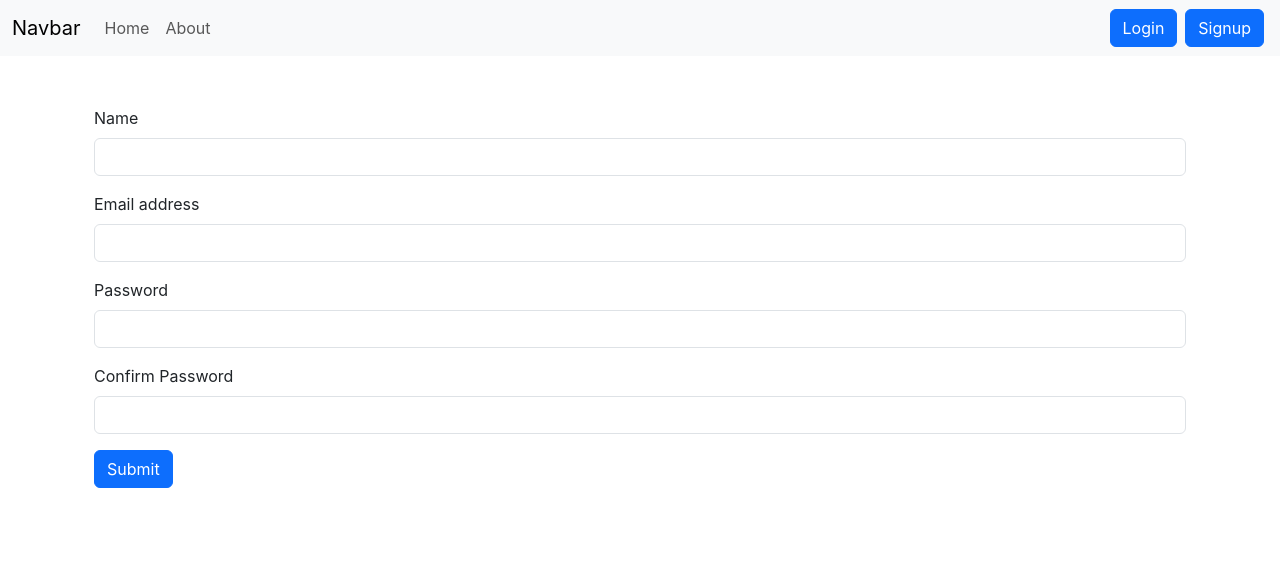
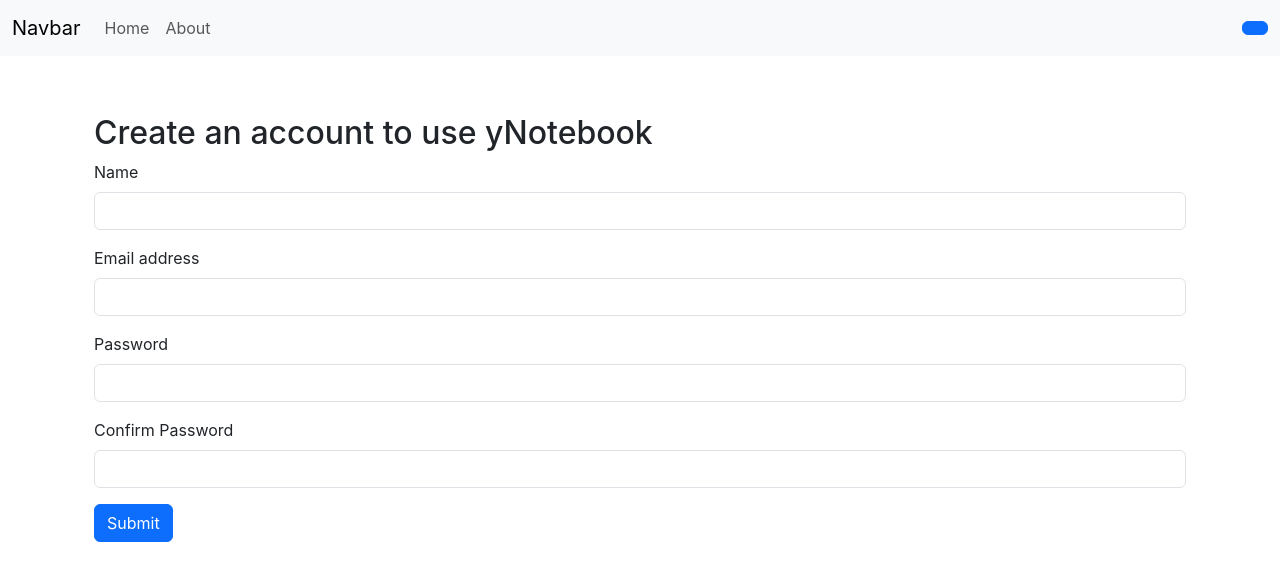
Before and after one commit to yashsvi1010/ynotebook, a React (Create React App) app: page /signup in a window 1280 px wide. Shown: the top 580 px of the page. Built offline with nearby package versions, Linux system fonts and the light colour scheme; sample sign-in values are in the browser's storage.

Commit message:
adding alerts

```diff
--- a/src/Component/Alert.js
+++ b/src/Component/Alert.js
@@ -14,7 +14,8 @@
           className={`alert alert-${props.alert.type} alert-dismissible fade show`}
           role="alert"
         >
-          <strong>{capitalize(props.alert.type)} </strong>:{props.alert.msg}
+          <strong>{capitalize(props.alert.type)} </strong>
+          {props.alert.msg}
         </div>
       )}
     </div>
--- a/src/Component/Navbar.js
+++ b/src/Component/Navbar.js
@@ -1,7 +1,12 @@
 import React from "react";
-import { Link, useLocation } from "react-router-dom";
+import { Link, useLocation, useNavigate } from "react-router-dom";
 
 export const Navbar = () => {
+  let history = useNavigate();
+  const handleLogout = () => {
+    localStorage.removeItem("token");
+    history("/login");
+  };
   let location = useLocation();
 
   return (
@@ -46,14 +51,29 @@
                 </Link>
               </li>
             </ul>
+            {!localStorage.getItem("token") ? (
               <form className="d-flex">
-              <Link className="btn btn-primary mx-1" to="/login" role="button">
+                <Link
+                  className="btn btn-primary mx-1"
+                  to="/login"
+                  role="button"
+                >
                   Login
                 </Link>
-              <Link className="btn btn-primary mx-1" to="/signup" role="button">
+                <Link
+                  className="btn btn-primary mx-1"
+                  to="/signup"
+                  role="button"
+                >
                   Signup
                 </Link>
               </form>
+            ) : (
+              <button
+                onClick={handleLogout}
+                className="btn btn-primary"
+              ></button>
+            )}
           </div>
         </div>
       </nav>
--- a/src/Component/Notes.js
+++ b/src/Component/Notes.js
@@ -2,12 +2,18 @@
 import noteContext from "../context/notes/noteContext";
 import Noteitem from "./Noteitem";
 import AddNote from "./AddNote";
+import { useNavigate } from "react-router-dom";
 
 const Notes = (props) => {
   const context = useContext(noteContext);
   const { notes, getNotes, editNote } = context;
+  let history = useNavigate();
   useEffect(() => {
-    getNotes();
+    if (localStorage.getItem("token")) {
+      getNotes();
+    } else {
+      history("/login");
+    }
     // eslint-disable-next-line
   }, []);
   const ref = useRef(null);
--- a/src/Component/Signup.js
+++ b/src/Component/Signup.js
@@ -43,7 +43,8 @@
   };
 
   return (
-    <div className="container">
+    <div className="container mt-2">
+      <h2>Create an account to use yNotebook</h2>
       <form onSubmit={handleSubmit}>
         <div className="mb-3">
           <label htmlFor="name" className="form-label">
--- a/src/context/notes/NoteState.js
+++ b/src/context/notes/NoteState.js
@@ -29,8 +29,7 @@
       method: "POST",
       headers: {
         "Content-Type": "application/json",
-        "auth-token":
-          "eyJhbGciOiJIUzI1NiIsInR5cCI6IkpXVCJ9.eyJ1c2VyIjp7ImlkIjoiNjY5Y2E4ZGE1NzkwOWE2OThiNzA2NzMxIn0sImlhdCI6MTcyMjY3OTkzMn0.bbzn0ceXJz-Omo1KnCXUNpFcI4LB2yAbtT1RxYTqcJU",
+        "auth-token": localStorage.getItem("token"),
       },
       body: JSON.stringify({ title, description, tag }),
     });
```
Lines whose indentation alone changed are shown as unchanged.
